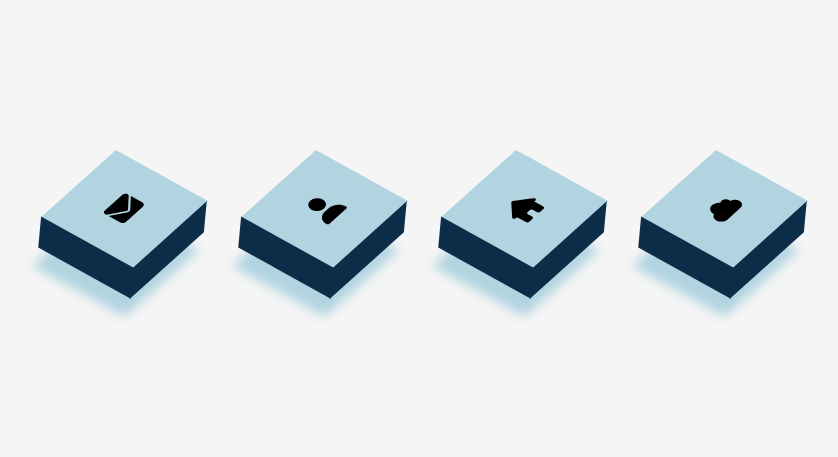
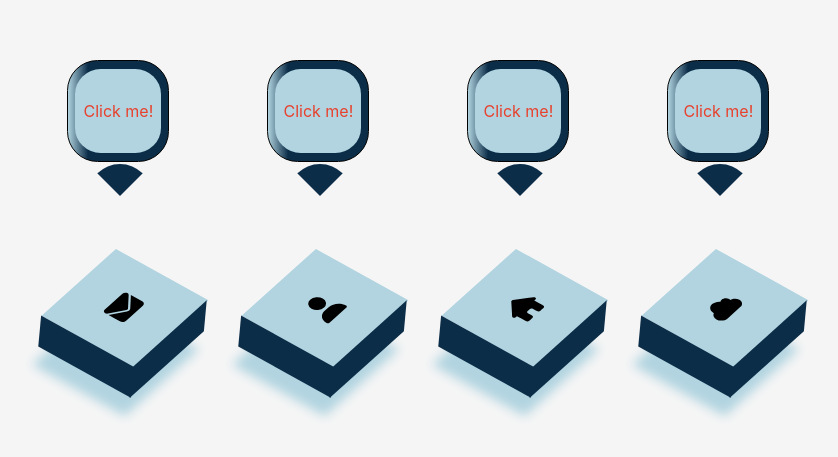
Before and after one commit to grosuionutandrei/tridimensional-buttons, a React (Create React App) app: page / in a window 1280 px wide. Shown: the part 191-648 px from the top of the page, without its empty margins (235-1073 px from the left). Built offline with nearby package versions, Linux system fonts and the light colour scheme.

Commit message:
implemented popup icons

```diff
--- a/src/App.css
+++ b/src/App.css
@@ -4,7 +4,8 @@
   height:100vh;
   display: flex;
   flex-direction: column;
-  justify-content: space-around;
+  justify-content: center;
+  align-items: center;
 }
 
 body{
--- a/src/App.js
+++ b/src/App.js
@@ -10,6 +10,9 @@ import { Container } from './icons/container';
 import { Link } from './icons/ancors';
 import ulStyle from './presentation/container.module.css';
 import iconStyle from './presentation/icons.module.css'
+import { Popup } from './popup/popup';
+import { Pophome } from './popup/popuphome';
+
 /* To do list => */
 /* {To Add state management for the hover event= in progress } */
 function App() {
@@ -20,6 +23,13 @@ const order=['first','second' ,'third' ,'fourth'];
 
   return (
     <div className="App">
+      <Pophome>
+        <Popup message={'Click me!'}></Popup>
+        <Popup message={'Click me!'}></Popup>
+        <Popup message={'Click me!'}></Popup>
+        <Popup message={'Click me!'}></Popup>
+      </Pophome>
+
      <Container className={`${ulStyle.container}`} >
       <Box styleName={order[0]}>
         <Link href={'https://www.yahoo.com'} target={'blank'}>
--- /dev/null
+++ b/src/popup/popup.js
@@ -0,0 +1,11 @@
+import React from "react";
+import styles from './popup.module.css';
+
+export const Popup = (props)=>{
+    return (
+        <div className={`${styles.popbody} ${props.className}`}>
+            <p className={styles.poptext}>{props.message}</p>
+            {props.children}
+        </div>
+    )
+}
--- /dev/null
+++ b/src/popup/popup.module.css
@@ -0,0 +1,64 @@
+:root{
+    --mainColor:#b1d4e0;
+    --edgesColor:#0c2d48;
+    --focusColor:#D39E6D;
+    --focusEdge:#E0BDB1;
+    --firstColor:#0000ff;
+    --firstEdge:#3333FF;
+    --secondColor:#4ADECE;
+    --secondEdge:#75E6DA;
+    --thirdColor:#E8402C;
+    --thirdEdge:#ED6A5A;
+    --fourthColor:#D90368;
+    --fourthEdge:#FC1381;
+}
+.popbody{
+    position: relative;
+    display: flex;
+    justify-content: center;
+    align-items: center;
+    margin :0 auto;
+    height:6.25rem;
+    width:6.25rem;
+    border: 1px solid;;
+    background-image: linear-gradient(90deg,var(--mainColor)0%,var(--edgesColor)20%) ;
+    border-radius: 30%;
+    text-align: center;
+    margin-left:3.9rem ;
+}
+.popbody::after{
+    content:'';
+    position: absolute;
+    left:1.2rem;
+    top:6.25rem;
+    margin: 3px 0 0 0 ;
+    height:0;
+    width:0;
+    border-top: 2rem solid var(--edgesColor);
+    border-left: 2rem solid transparent;
+    border-bottom:2rem solid transparent;
+    border-right: 2rem solid transparent;
+    border-radius: 50%;
+}
+.poptext{
+    padding: 2rem 0.5rem 2rem ;
+    border-radius: 30% ;
+    background-color: var(--mainColor);
+    color: var(--thirdColor);
+    text-align: center;
+
+
+
+}
+.pophome{
+    width:50%;
+    min-width: 800px;
+    max-width: 900px;
+    margin: 0 auto;
+    display: flex;
+    flex-direction: row;
+    justify-content: space-around;
+    align-items: center;
+
+    margin-bottom: 6rem;;
+}
--- /dev/null
+++ b/src/popup/popuphome.js
@@ -0,0 +1,13 @@
+import React  from "react";
+import style from './popup.module.css'
+
+export const Pophome=(props)=>{
+
+
+
+    return (
+        <div className={`${style.pophome} ${props.className}`}>
+            {props.children}
+        </div>
+    )
+}
```
